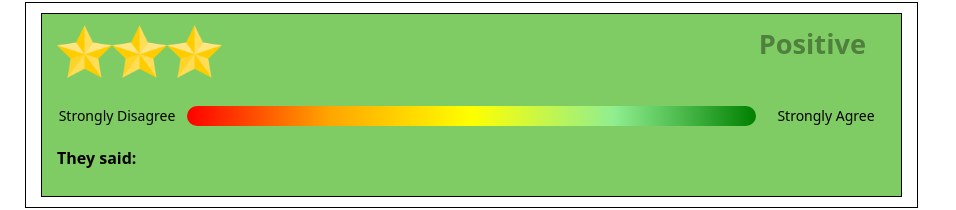
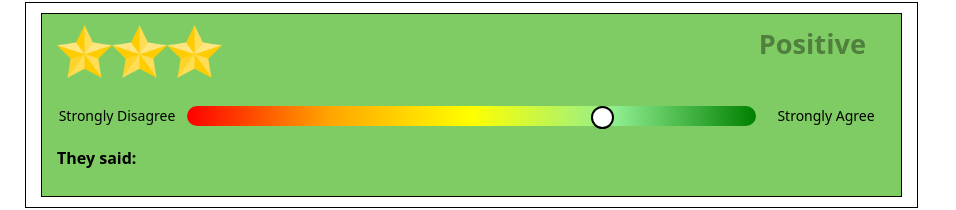
Before and after one commit to JamesBarnes48/FeedbackManagerClient, a Vue app: page / in a window 1280 px wide. Both pictures are taken after a click on the element "Submit". Shown: the part 471-681 px from the top of the page, without its empty margins (0-956 px from the left). Built offline with nearby package versions, Linux system fonts and the light colour scheme.

Commit message:
render circle in correct position on bar

```diff
--- a/src/components/FeedbackComponent.vue
+++ b/src/components/FeedbackComponent.vue
@@ -2,6 +2,7 @@
     import { PositiveFeedback } from '../classes/PositiveFeedback';
     import type { Feedback } from '../interfaces/Feedback';
     import type { PropType } from 'vue';
+    import { computed } from 'vue';
 
     export default {
         name: 'FeedbackComponent',
@@ -12,8 +13,23 @@
         setup(props) {
             const feedback = props.feedback;
 
+            const expectationMarkerPositions = {
+                'strongly disagree': {magnitude: 0, orientation: 'left'},
+                'disagree': {magnitude: 25, orientation: 'left'},
+                'neither agree nor disagree': {magnitude: 50, orientation: 'left'},
+                'agree': {magnitude: 25, orientation: 'right'},
+                'strongly agree': {magnitude: 0, orientation: 'right'},
+            };
+
+            const getExpectationMarkerPosition = computed(() => {
+                //keyof typeof expectationMarkerPositions === 'strongly disagree' |'disagree' | 'neither agree nor disagree' | 'agree' | 'strongly agree'
+                const lookup = expectationMarkerPositions[feedback.expectation as keyof typeof expectationMarkerPositions];
+                return lookup.orientation === 'right'? {right: `${lookup.magnitude}%`}: {left: `${lookup.magnitude}%`};
+            })
+
             return {
                 feedback,
+                getExpectationMarkerPosition,
                 PositiveFeedback
             }
         }
@@ -28,7 +44,9 @@
         </div>
         <div class="response-bar">
             <div class="scale-label">Strongly Disagree</div>
-            <div class="bar-gradient"></div>
+            <div class="bar-gradient">
+                <div class="expectation-marker" :style="getExpectationMarkerPosition"></div>
+            </div>
             <div class="scale-label">Strongly Agree</div>
         </div>
         <p class="flavour-text">They said:</p>
@@ -98,4 +116,13 @@
         position: relative;
     }
 
+    .expectation-marker {
+        position: absolute;
+        height: 19px;
+        width: 19px;
+        border: 2px solid black;
+        border-radius: 50%;
+        background-color: white;
+    }
+
 </style>
```
